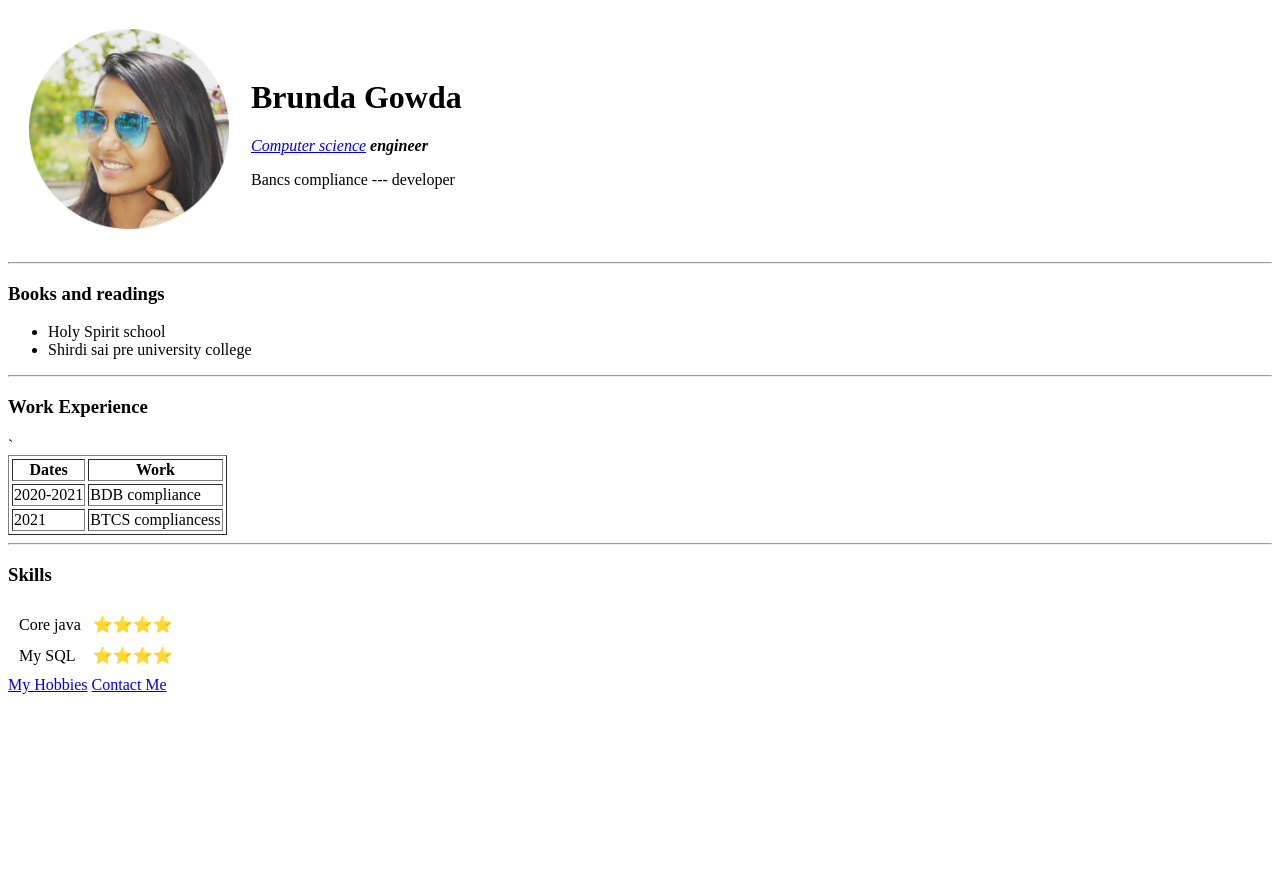
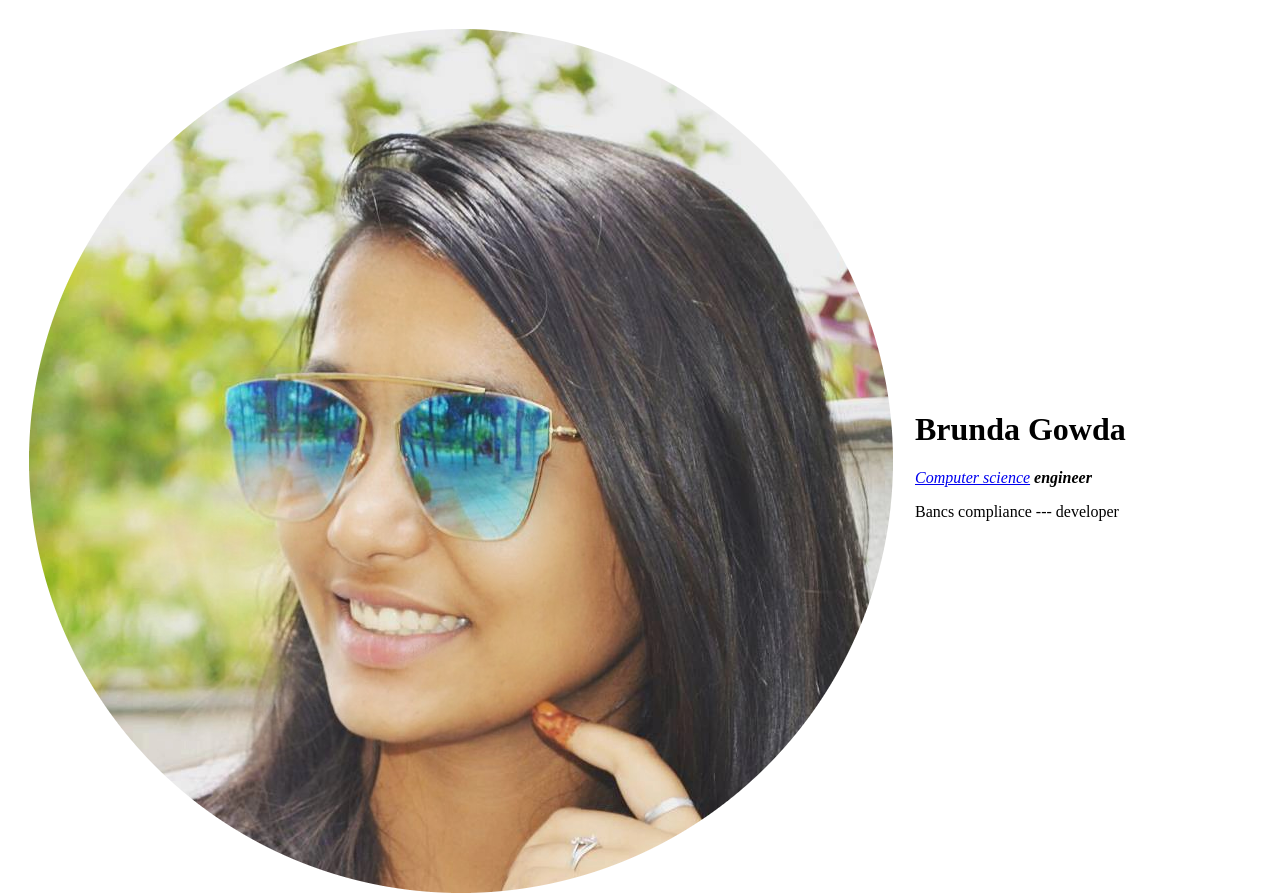
Before and after one commit to Brunda-Gowda-v/cv, a plain HTML site: page index.html in a window 1280 px wide. Shown: the top 893 px of the page. Before the commit the page ends 800 px from the top, so only its background shows below. Drawn offline with Linux system fonts and the light colour scheme.

Commit message:
update index.html

```diff
--- a/index.html
+++ b/index.html
@@ -7,7 +7,7 @@
   <body>
     <table cellspacing="20">
       <tr>
-    <td><img src="images/Brunda.PNG"width="200" height="200" alt="Not loaded"></td>
+    <td><img src="images/Brunda.PNG" alt="Not loaded"></td>
     <td><h1>Brunda Gowda</h1>
     <p><em><a href="https://en.wikipedia.org/wiki/Computer_science">Computer science</a> <strong>engineer</strong></em></p>
     <p>Bancs compliance --- developer</p></td>
```
